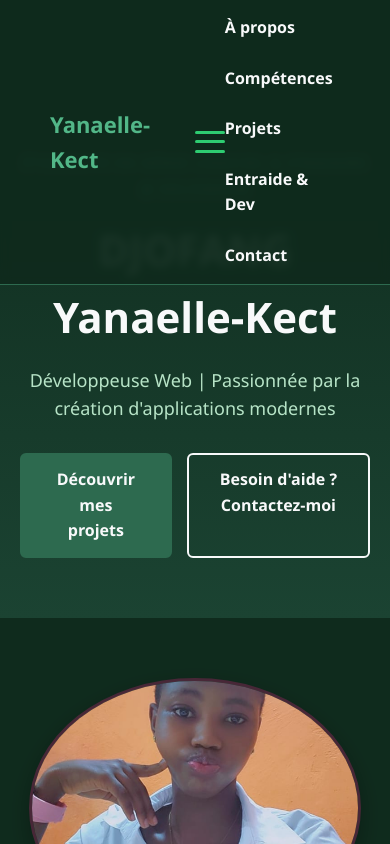
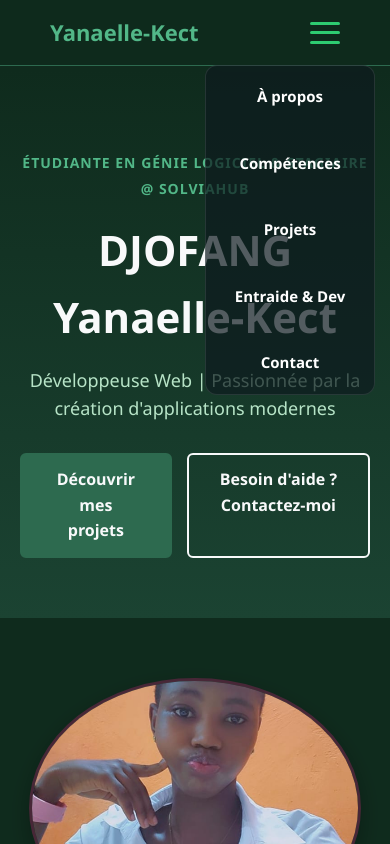
Before and after one commit to kect237/MON-PORTFOLIO, a plain HTML site: page index.html in a window 390 px wide. Both pictures are taken after a click on the button 325 px from the left and 32 px from the top of the page. Shown: the top 844 px of the page. Drawn offline with Linux system fonts and the light colour scheme.

Commit message:
Menu transparent court

```diff
--- a/style.css
+++ b/style.css
@@ -320,12 +320,25 @@ footer h4 {
 }
 
 @media screen and (max-width: 1024px) {
-    /* Cache les textes du menu et affiche les 3 barres */
-    .menu { display: none; }
-    .menu.active { display: flex !important; flex-direction: column; }
     .burger { display: flex !important; }
 
-    /* Formulaire en 1 seule colonne */
-    form { display: flex; flex-direction: column; }
-    form input, form select, form textarea { width: 100% !important; }
+    .menu {
+        display: none;
+        position: absolute;
+        top: 65px;
+        right: 15px;
+        width: 170px;
+        background: rgba(13, 27, 30, 0.7);
+        backdrop-filter: blur(10px);
+        border-radius: 12px;
+        border: 1px solid rgba(255, 255, 255, 0.1);
+        padding: 10px 0;
+        z-index: 1000;
+        flex-direction: column;
+        align-items: center;
+    }
+
+    .menu.active { display: flex !important; }
+    .menu li { list-style: none; margin: 8px 0; }
+    .menu li a { color: #fff; text-decoration: none; font-size: 15px; }
 }
```
